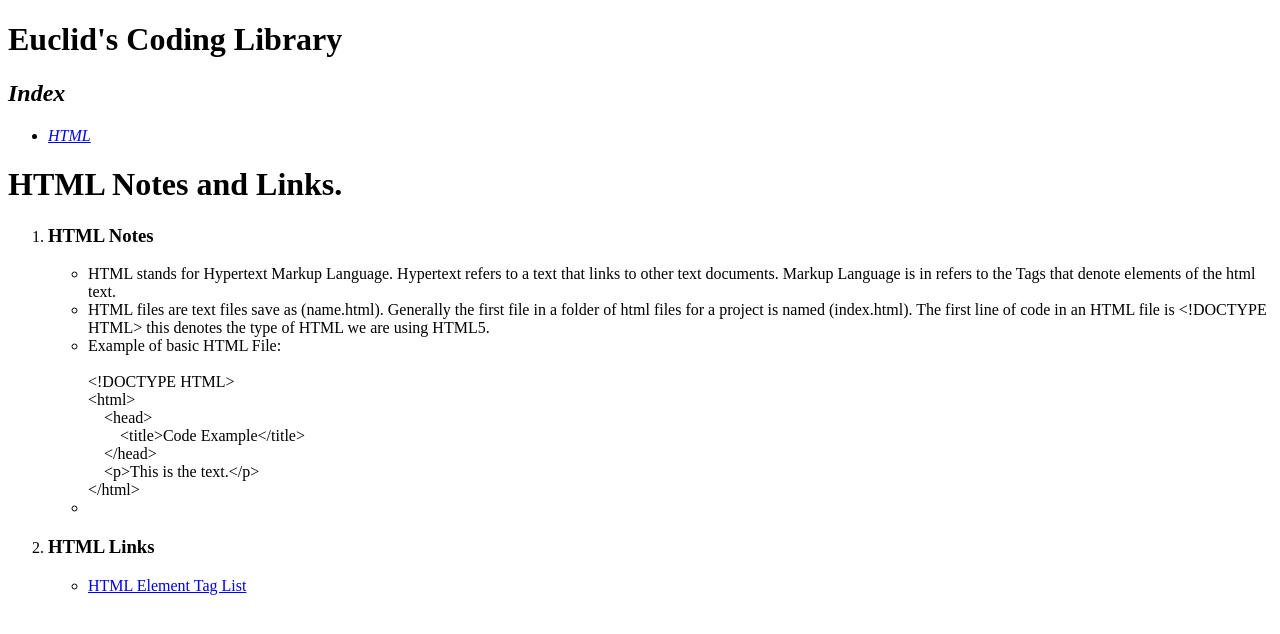
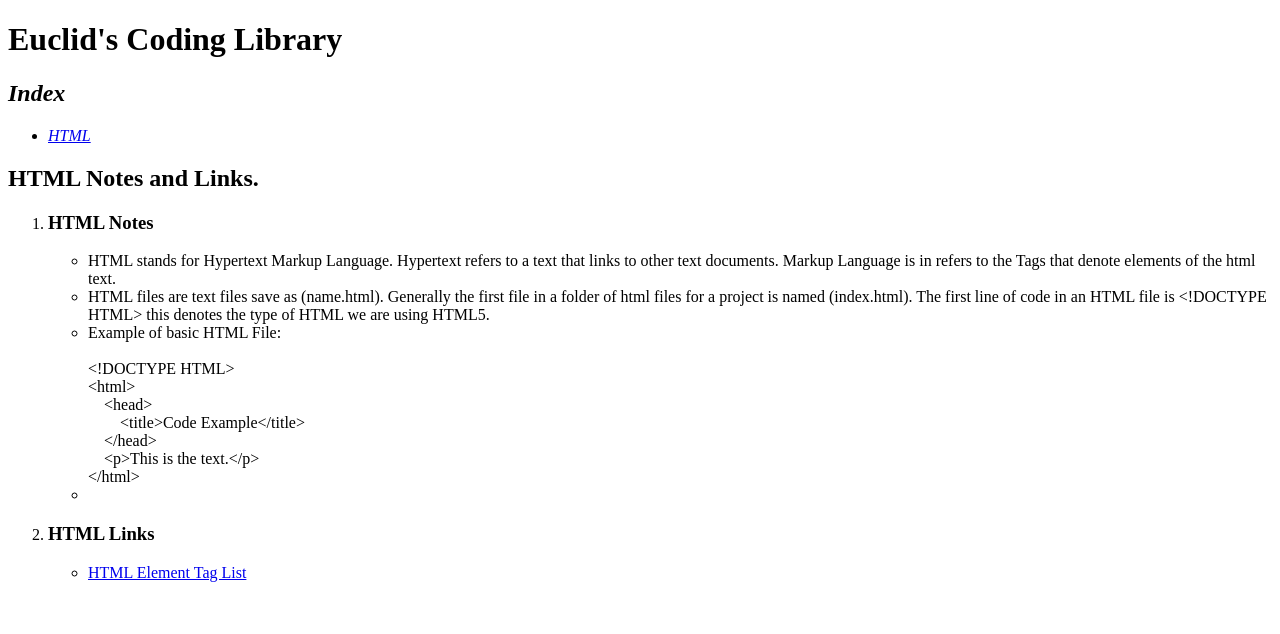
Before and after one commit to EuclidPages/Coding-Notes, a plain HTML site: page index.html in a window 1280 px wide. Drawn offline with Linux system fonts and the light colour scheme.

Commit message:
Update index.html

```diff
--- a/index.html
+++ b/index.html
@@ -9,7 +9,7 @@
     <li><a href="#HTML"><em>HTML</em></a></li>
   </ul>
   <div id="HTML">
-    <h1>HTML Notes and Links.</h1>
+    <h2>HTML Notes and Links.</h2>
     <p></p>
 
     <ol>
```
